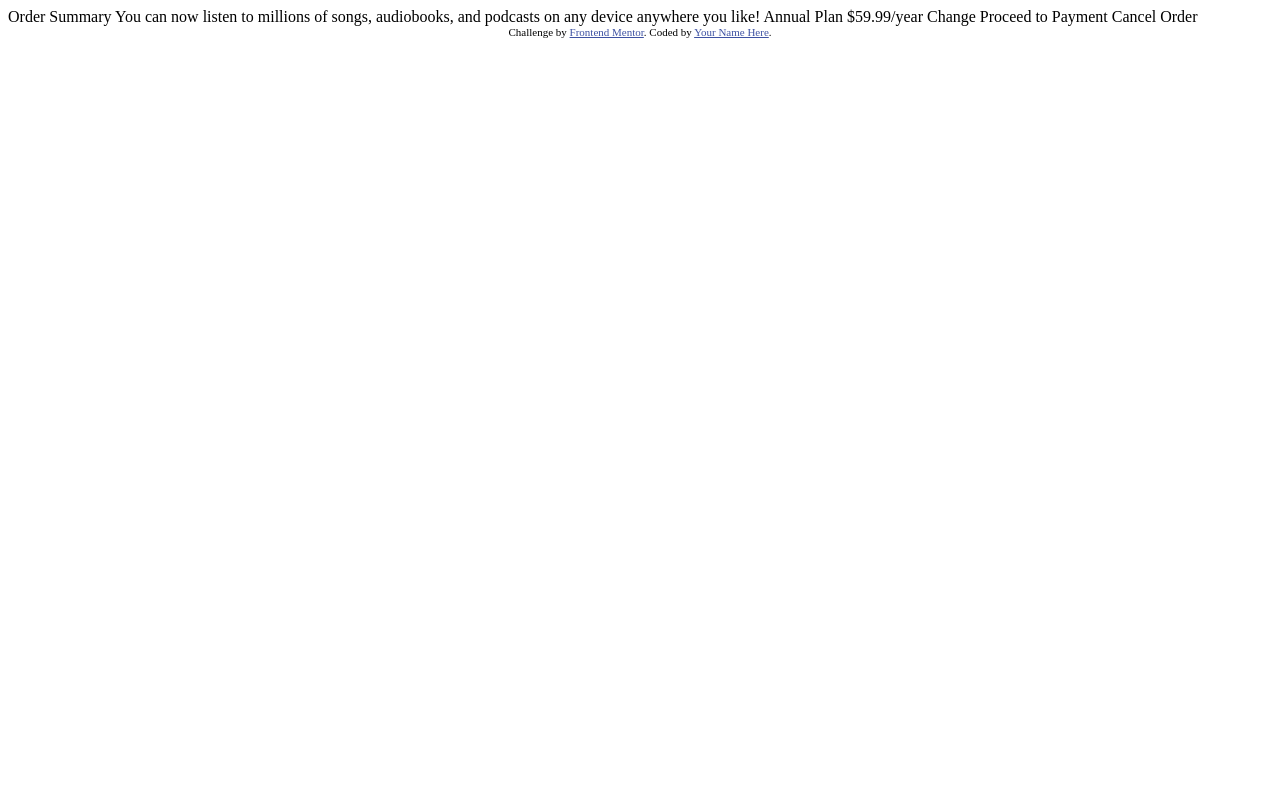
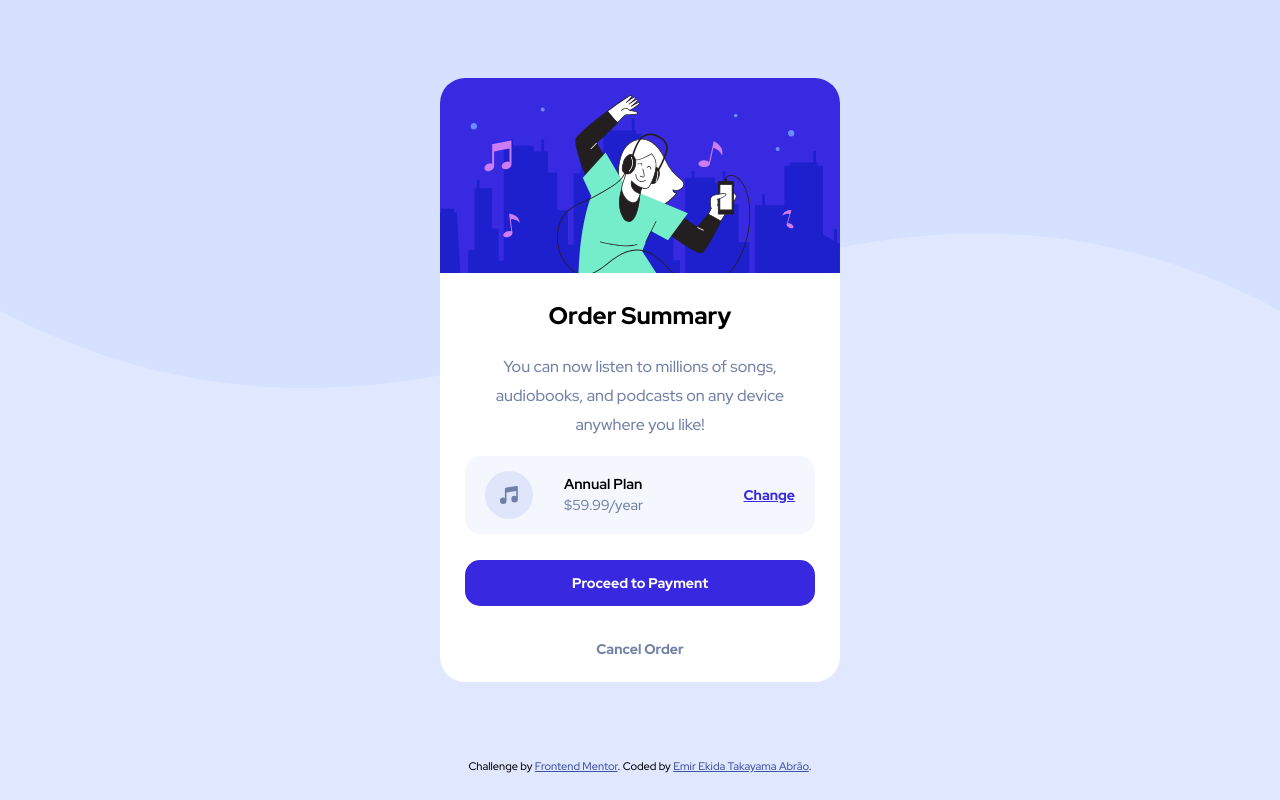
Before and after one commit to ngemir/order-summary-component-main, a plain HTML site: page index.html in a window 1280 px wide. Drawn offline with Linux system fonts and the light colour scheme.

Commit message:
Finished Challenge

```diff
--- /dev/null
+++ b/css/style.css
@@ -0,0 +1,162 @@
+/* Preparation */
+
+@import url('https://fonts.googleapis.com/css2?family=Red+Hat+Display:wght@500;700;800&display=swap');
+
+:root{
+  --font-family: 'Red Hat Display', sans-serif;
+  --font-medium: 500;
+  --font-bold: 700;
+  --font-bolder: 800;
+
+  --primary-pale-blue: hsl(225, 100%, 94%);
+  --primary-bright-blue: hsl(245, 75%, 52%);
+
+  --neutral-pale-blue: hsl(225, 100%, 98%);
+  --neutral-desatured-blue: hsl(224, 23%, 55%);
+  --neutral-dark-blue: hsl(223, 47%, 23%);
+}
+
+*{
+  font-family: var(--font-family);
+  font-size: 16px;
+  margin: 0;
+  padding: 0;
+}
+
+.attribution { font-size: 11px; text-align: center; }
+.attribution a { font-size: 11px; color: hsl(228, 45%, 44%); }
+
+/* Principal */
+
+body{
+  width: 100vw;
+  height: 100vh;
+  display: grid;
+  place-content: center;
+  grid-template-rows: 95% 5%;
+  background-color: var(--primary-pale-blue);
+  background-image: url(../images/pattern-background-mobile.svg);
+  background-repeat: no-repeat;
+  background-size: contain;
+}
+
+@media screen and (min-width: 400px) {
+  body{
+    background-image: url(../images/pattern-background-desktop.svg);
+  }
+}
+
+main{
+  box-sizing: border-box;
+  margin: auto 25px;
+  display: flex;
+  flex-direction: column;
+  align-items: center;
+  justify-items: center;
+  overflow: hidden;
+  border-radius: 25px;
+  background-color: white;
+  max-width: 400px;
+}
+
+.thumb{
+  width: 100%;
+}
+
+.thumb>img{
+  width: 100%;
+}
+
+.order {
+  box-sizing: border-box;
+  padding: 0 25px;
+  display: flex;
+  flex-direction: column;
+  text-align: center;
+}
+
+.order>h1{
+  font-size: 1.5rem;
+  font-weight: var(--font-bolder);
+  margin: 1em 0;
+}
+
+.order>p{
+  color: var(--neutral-desatured-blue);
+  line-height: 1.8em;
+}
+
+.plan {
+  display: flex;
+  justify-content: space-evenly;
+  align-items: center;
+  padding: 15px 20px;
+  background-color: var(--neutral-pale-blue);
+  border-radius: 15px;
+  margin: 1em 0;
+}
+
+.plan-description{
+  height: 100%;
+  display: flex;
+  flex-direction: column;
+  gap: 5px;
+  width: 100%;
+  text-align: left;
+  padding-left: 10%;
+}
+
+.plan-description>h2{
+  font-weight: 700;
+  font-size: 0.9rem;
+}
+
+.plan-description>p {
+  color: var(--neutral-desatured-blue);
+  font-size: 0.9rem;
+}
+
+.plan-change, .plan-change:visited {
+  font-size: 14px;
+  font-weight: var(--font-bolder);
+  color: var(--primary-bright-blue);
+  transition: 0.2s ease-in-out;
+}
+
+.plan-change:hover{
+  color: hsl(245, 61%, 68%);
+}
+
+.plan-submit {
+  border: none;
+  border-radius: 15px;
+  background-color: var(--primary-bright-blue);
+  color: white;
+  padding: 15px;
+  font-size: 14px;
+  font-weight: var(--font-bolder);
+  margin: 10px 0;
+  cursor: pointer;
+  transition: 0.2s ease-in-out;
+}
+
+.plan-submit:hover{
+  background-color: hsl(245, 61%, 68%);
+}
+
+.plan-reset {
+  border: none;
+  border-radius: 15px;
+  background-color: white;
+  color: var(--neutral-desatured-blue);
+  padding: 15px;
+  font-size: 14px;
+  font-weight: var(--font-bolder);
+  margin: 10px 0;
+  cursor: pointer;
+  transition: 0.2s ease-in-out;
+}
+
+.plan-reset:hover{
+  color: var(--neutral-dark-blue);
+}
--- a/index.html
+++ b/index.html
@@ -8,30 +8,34 @@
 
   <title>Frontend Mentor | Order summary card</title>
 
-  <!-- Feel free to remove these styles or customise in your own stylesheet 👍 -->
-  <style>
-    .attribution { font-size: 11px; text-align: center; }
-    .attribution a { color: hsl(228, 45%, 44%); }
-  </style>
+  <link rel="stylesheet" href="./css/normalize.css">
+  <link rel="stylesheet" href="./css/style.css">
+
 </head>
 <body>
+  <main>
+    <div class="thumb">
+      <img src="./images/illustration-hero.svg" aria-hidden="true">
+    </div>
+    <form class="order">
+      <h1>Order Summary</h1>
+      <p>You can now listen to millions of songs, audiobooks, and podcasts on any device anywhere you like!</p>
+      <div class="plan">
+        <img src="./images/icon-music.svg" aria-hidden="true">
+        <div class="plan-description">
+          <h2>Annual Plan</h2>
+          <p>$59.99/year</p>
+        </div>
+        <a href="" class="plan-change">Change</a>
+      </div>
+      <button type="submit" class="plan-submit">Proceed to Payment</button>
+      <button type="reset" class="plan-reset">Cancel Order</button>
+    </form>
+  </main>
 
-  Order Summary
-
-  You can now listen to millions of songs, audiobooks, and podcasts on any
-  device anywhere you like!
-
-  Annual Plan
-  $59.99/year
-
-  Change
-
-  Proceed to Payment
-  Cancel Order
-
-  <div class="attribution">
+  <footer class="attribution">
     Challenge by <a href="https://www.frontendmentor.io?ref=challenge" target="_blank">Frontend Mentor</a>.
-    Coded by <a href="#">Your Name Here</a>.
-  </div>
+    Coded by <a href="https://linktr.ee/emirng">Emir Ekida Takayama Abrão</a>.
+  </footer>
 </body>
 </html>
```
Also changed, not shown: css/normalize.css (added), images/printscreen/desktop.png (added), images/printscreen/mobile.png (added), 2 other files.
